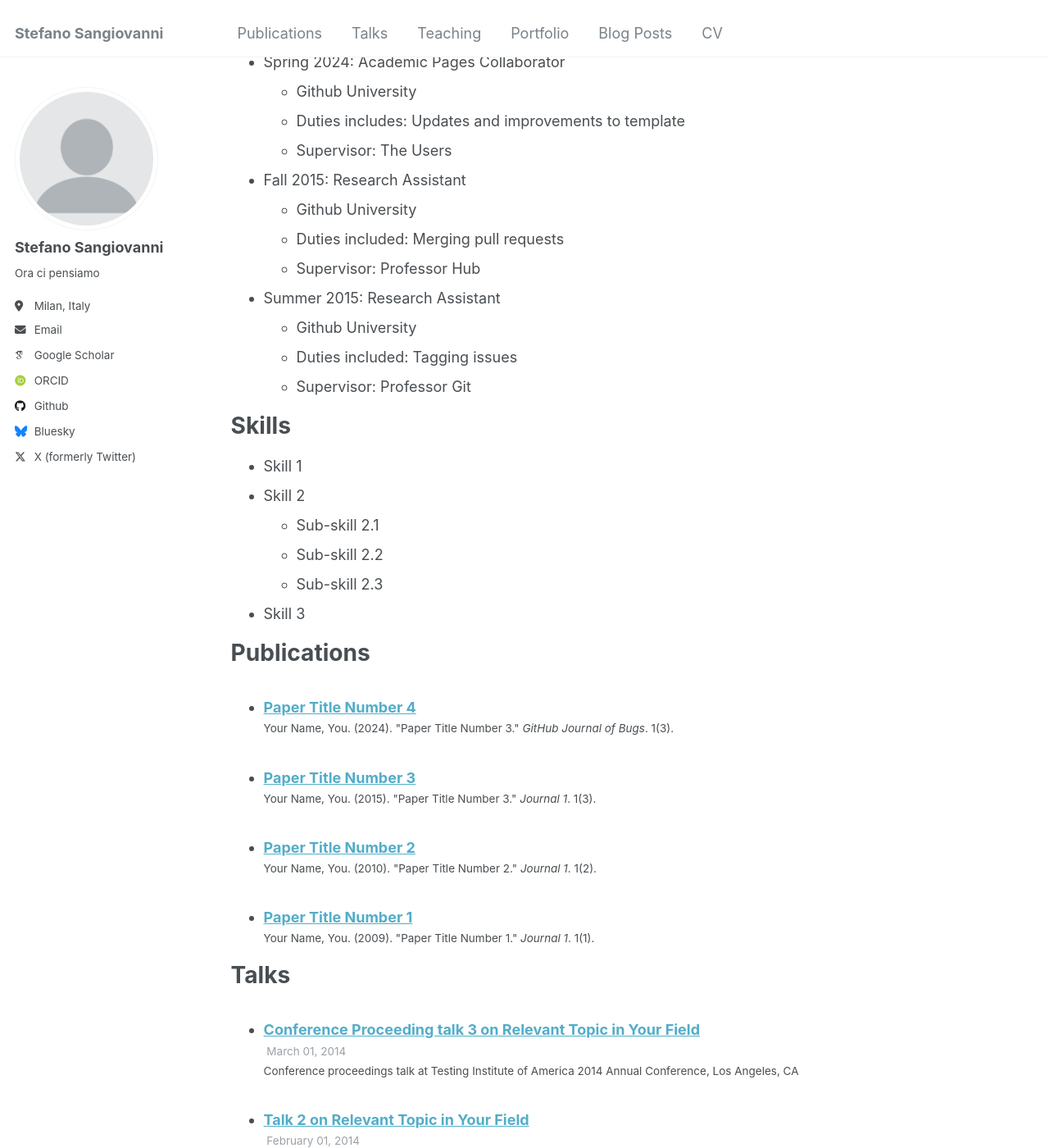
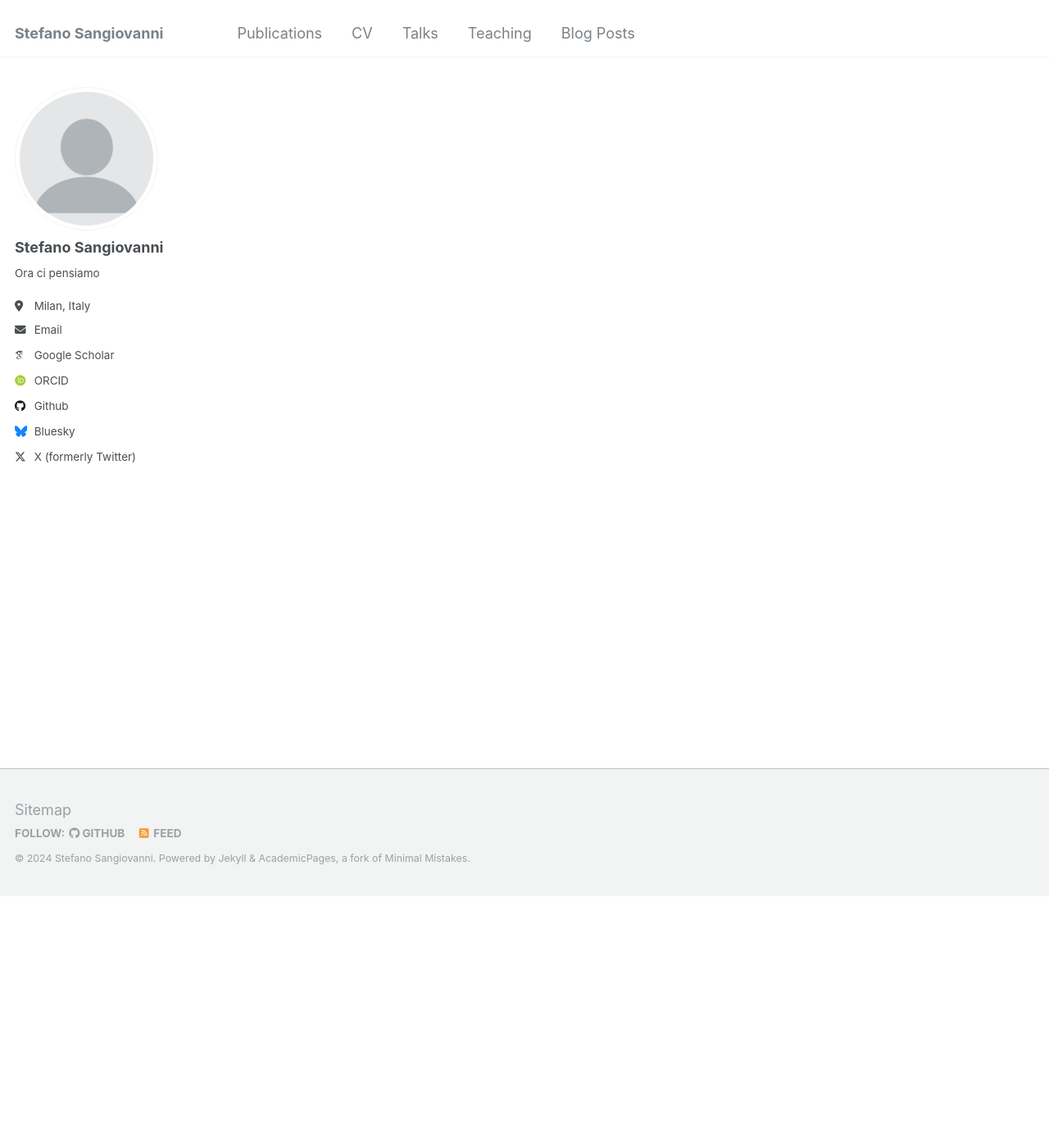
Before and after one commit to ste-sangiovanni/ste-sangiovanni.github.io, a Jekyll site: the page built from _pages/cv.md, in a window 1280 px wide and 1400 px high, scrolled down 307 px. Shown: the whole window at 82% size. Built offline with Jekyll 4.4.1, drawn with Linux system fonts in a browser that asks for light colours; some web fonts are replaced; some of the changed text lies outside the part shown.

Commit message:
Final config commit

```diff
--- a/_data/navigation.yml
+++ b/_data/navigation.yml
@@ -8,17 +8,14 @@ main:
   - title: "Publications"
     url: /publications/
 
+  - title: "CV"
+    url: /cv/
+
   - title: "Talks"
     url: /talks/
 
   - title: "Teaching"
     url: /teaching/
 
-  - title: "Portfolio"
-    url: /portfolio/
-
   - title: "Blog Posts"
     url: /year-archive/
-
-  - title: "CV"
-    url: /cv/
--- a/_pages/cv.md
+++ b/_pages/cv.md
@@ -8,57 +8,3 @@ redirect_from:
 ---
 
 {% include base_path %}
-
-Education
-======
-* Ph.D in Version Control Theory, GitHub University, 2018 (expected)
-* M.S. in Jekyll, GitHub University, 2014
-* B.S. in GitHub, GitHub University, 2012
-
-Work experience
-======
-* Spring 2024: Academic Pages Collaborator
-  * Github University
-  * Duties includes: Updates and improvements to template
-  * Supervisor: The Users
-
-* Fall 2015: Research Assistant
-  * Github University
-  * Duties included: Merging pull requests
-  * Supervisor: Professor Hub
-
-* Summer 2015: Research Assistant
-  * Github University
-  * Duties included: Tagging issues
-  * Supervisor: Professor Git
-
-Skills
-======
-* Skill 1
-* Skill 2
-  * Sub-skill 2.1
-  * Sub-skill 2.2
-  * Sub-skill 2.3
-* Skill 3
-
-Publications
-======
-  <ul>{% for post in site.publications reversed %}
-    {% include archive-single-cv.html %}
-  {% endfor %}</ul>
-
-Talks
-======
-  <ul>{% for post in site.talks reversed %}
-    {% include archive-single-talk-cv.html  %}
-  {% endfor %}</ul>
-
-Teaching
-======
-  <ul>{% for post in site.teaching reversed %}
-    {% include archive-single-cv.html %}
-  {% endfor %}</ul>
-
-Service and leadership
-======
-* Currently signed in to 43 different slack teams
```
Also changed, not shown: _portfolio/portfolio-1.md (+0 -2 lines).
